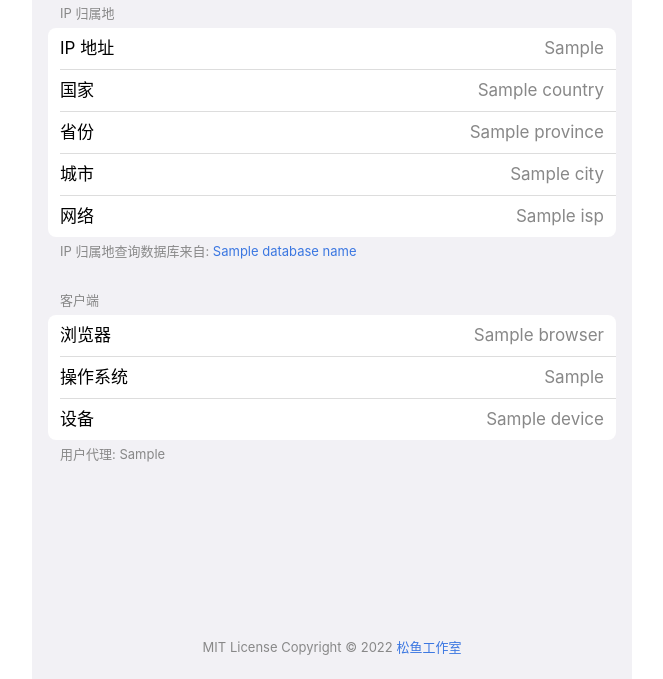
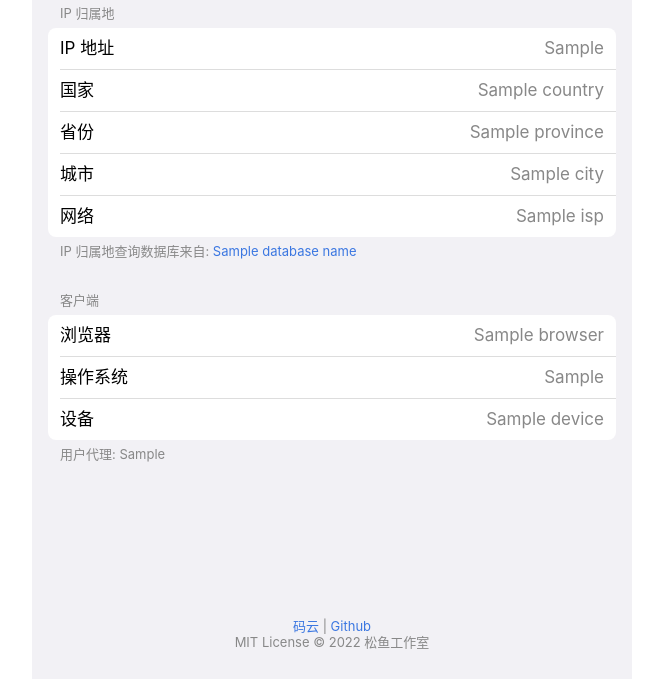
Before and after one commit to jackjyq/ip, a Django app: template templates/index.html in a window 1280 px wide. Shown: the part 121-800 px from the top of the page, without its empty margins (308-971 px from the left). Run offline with Django 3.2, Linux system fonts and the light colour scheme; the template is opened without the code that fills it: most values are stand-ins (such as "Sample title", 1, 10 or a date in 2020).

Commit message:
add copyright

```diff
--- a/main.py
+++ b/main.py
@@ -71,6 +71,7 @@ def get_index(request: WSGIRequest) -> HttpResponse:
     ip_address = get_ip_address(request)
     ip_location = get_ip_location(ip_address)
     user_agent = get_user_agent(request)
+
     if request.content_type == "application/json":
         logger.info(
             f"API: {json.dumps(ip_location | user_agent, ensure_ascii=False, sort_keys=True)}"
--- a/static/styles.css
+++ b/static/styles.css
@@ -23,14 +23,15 @@ footer {
 header {
   text-align: center;
   font-size: 20px;
-  padding: 50px 0;
+  height: 120px;
+  padding-top: 50px;
 }
 
 main {
   padding: 0 16px 16px 16px;
   font-size: 17px;
   /* 100vh - header - footer */
-  min-height: calc(100vh - 120px - 63px);
+  min-height: calc(100vh - 120px - 80px);
 }
 
 section {
@@ -74,7 +75,13 @@ footer {
   text-align: center;
   color: #888888;
   font-size: 13px;
-  padding: 25px 0;
+  height: 80px;
+  padding-top: 20px;
+}
+
+footer p {
+  line-height: 1.2;
+  padding: 0;
 }
 
 a {
--- a/templates/index.html
+++ b/templates/index.html
@@ -94,8 +94,11 @@
       </section>
     </main>
     <footer>
-      MIT License Copyright © 2022
-      <a href="https://gitee.com/songyustudio/ip">松鱼工作室</a>
+      <p>
+        <a href="https://gitee.com/songyustudio/ip">码云</a> |
+        <a href="https://github.com/jackjyq/ip">Github</a>
+      </p>
+      <p>MIT License © 2022 松鱼工作室</p>
     </footer>
   </body>
 </html>
```
